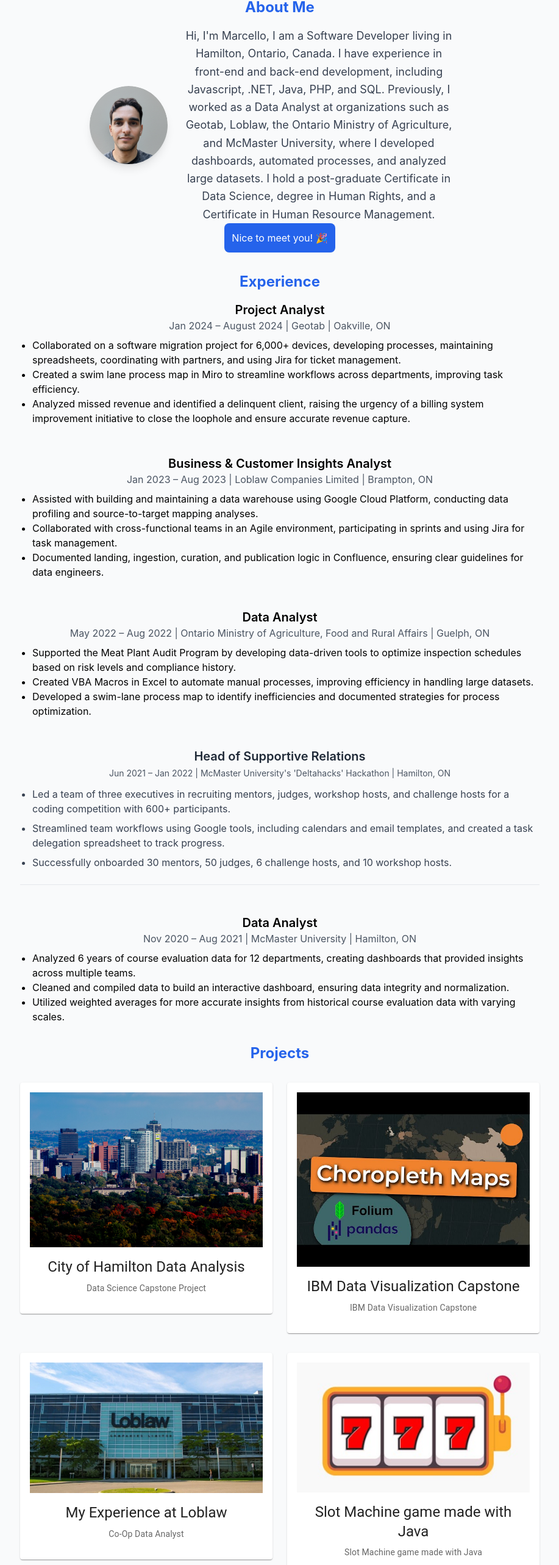
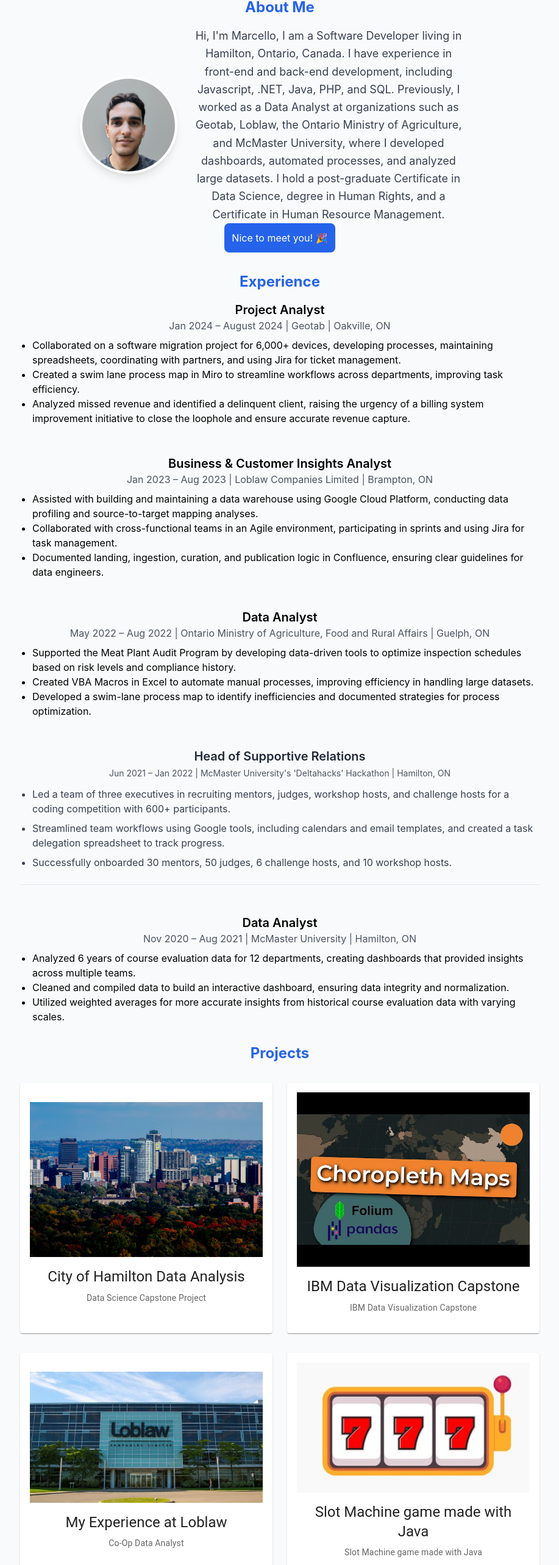
Before and after one commit to MarcelloDe/my-website, a Next.js app: page / in a window 1280 px wide. Shown: the part 116-2682 px from the top of the page at 61% size, without its empty margins (181-1098 px from the left). Built offline with nearby package versions, Linux system fonts and the light colour scheme.

Commit message:
card size

```diff
--- a/src/app/page.tsx
+++ b/src/app/page.tsx
@@ -45,13 +45,14 @@
 
             <div className="flex flex-col md:flex-row items-center justify-center gap-6">
               {/* Profile Image */}
-              <div className="relative w-32 h-32 rounded-full overflow-hidden shadow-lg">
+              <div className="relative w-40 h-40 rounded-full overflow-hidden shadow-lg border-4 border-white">
                 <Image
                   src="/profile.jpg"
                   alt="Marcello De Filippis"
-                  width={130}
-                  height={130}
-                  className="rounded-full object-cover"
+                  width={160}
+                  height={160}
+                  className="rounded-full object-cover object-center"
+                  style={{ objectPosition: 'center 20%' }}
                   priority
                 />
               </div>
@@ -218,17 +219,16 @@
                 target="_blank"
                 rel="noopener noreferrer"
               >
-                <Card className="p-4">
-                  <CardActionArea>
+                <Card className="p-4 h-full flex flex-col">
+                  <CardActionArea className="flex flex-col h-full">
                     <CardMedia
                       component="img"
                       height="140"
-                      // image="./site/assets/images/loblaw.jpg"
-                      // image={loblaw}
                       src="./hamilton.jpg"
                       alt="Data Science Capstone"
+                      sx={{ objectFit: 'cover' }}
                     />
-                    <CardContent>
+                    <CardContent className="flex-1">
                       <Typography gutterBottom variant="h5" component="div">
                         City of Hamilton Data Analysis
                       </Typography>
@@ -248,15 +248,16 @@
                 target="_blank"
                 rel="noopener noreferrer"
               >
-                <Card className="p-4">
-                  <CardActionArea>
+                <Card className="p-4 h-full flex flex-col">
+                  <CardActionArea className="flex flex-col h-full">
                     <CardMedia
                       component="img"
                       height="140"
                       image="./map.jpg"
                       alt="IBM Data Visualization Capstone"
+                      sx={{ objectFit: 'cover' }}
                     />
-                    <CardContent>
+                    <CardContent className="flex-1">
                       <Typography gutterBottom variant="h5" component="div">
                         IBM Data Visualization Capstone
                       </Typography>
@@ -278,15 +279,16 @@
                 target="_blank"
                 rel="noopener noreferrer"
               >
-                <Card className="p-4">
-                  <CardActionArea>
+                <Card className="p-4 h-full flex flex-col">
+                  <CardActionArea className="flex flex-col h-full">
                     <CardMedia
                       component="img"
                       height="140"
                       image=" ./loblaw.jpg"
                       alt="Loblaw Logo"
+                      sx={{ objectFit: 'cover' }}
                     />
-                    <CardContent>
+                    <CardContent className="flex-1">
                       <Typography gutterBottom variant="h5" component="div">
                         My Experience at Loblaw
                       </Typography>
@@ -306,15 +308,16 @@
                 target="_blank"
                 rel="noopener noreferrer"
               >
-                <Card className="p-4">
-                  <CardActionArea>
+                <Card className="p-4 h-full flex flex-col">
+                  <CardActionArea className="flex flex-col h-full">
                     <CardMedia
                       component="img"
-                      height="1"
+                      height="140"
                       image="./slot.jpg"
                       alt="slot machine"
+                      sx={{ objectFit: 'cover' }}
                     />
-                    <CardContent>
+                    <CardContent className="flex-1">
                       <Typography gutterBottom variant="h5" component="div">
                         Slot Machine game made with Java{" "}
                       </Typography>
```
